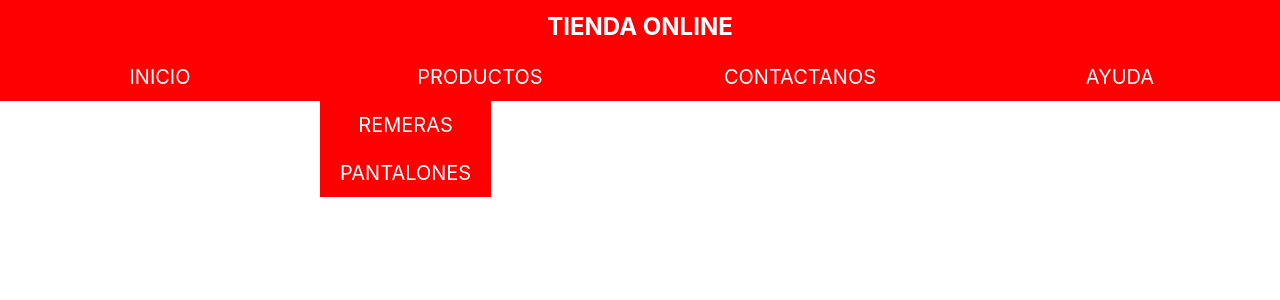
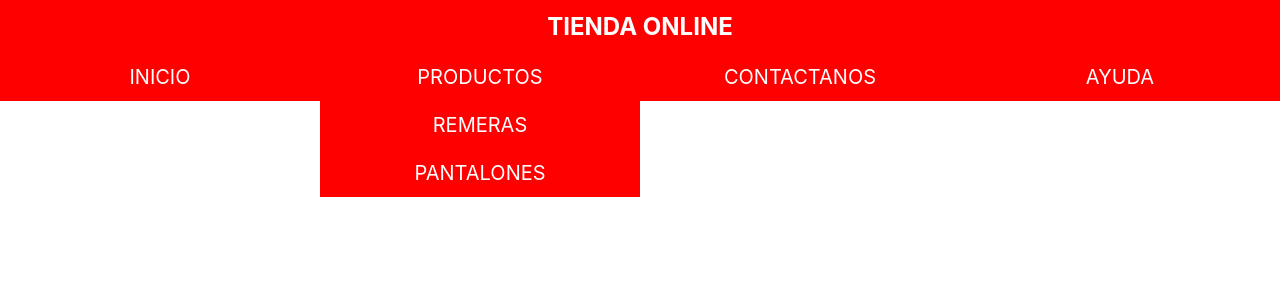
Before and after one commit to lorenzotomasfernandez/app_lorenzo, a React (Create React App) app: page / in a window 1280 px wide. Shown: the top 300 px of the page. Built offline with nearby package versions, Linux system fonts and the light colour scheme.

Commit message:
Desafio 2

```diff
--- a/src/components/NavBar.css
+++ b/src/components/NavBar.css
@@ -26,7 +26,7 @@ a:hover{
      background: red;
      display: flex;
      flex-direction: column;
-
+     min-width: 100%;
  }
 
  h1{
@@ -35,6 +35,7 @@ a:hover{
 }
 
  li {
+     position: relative;
      width:25%;
  }
 
```
